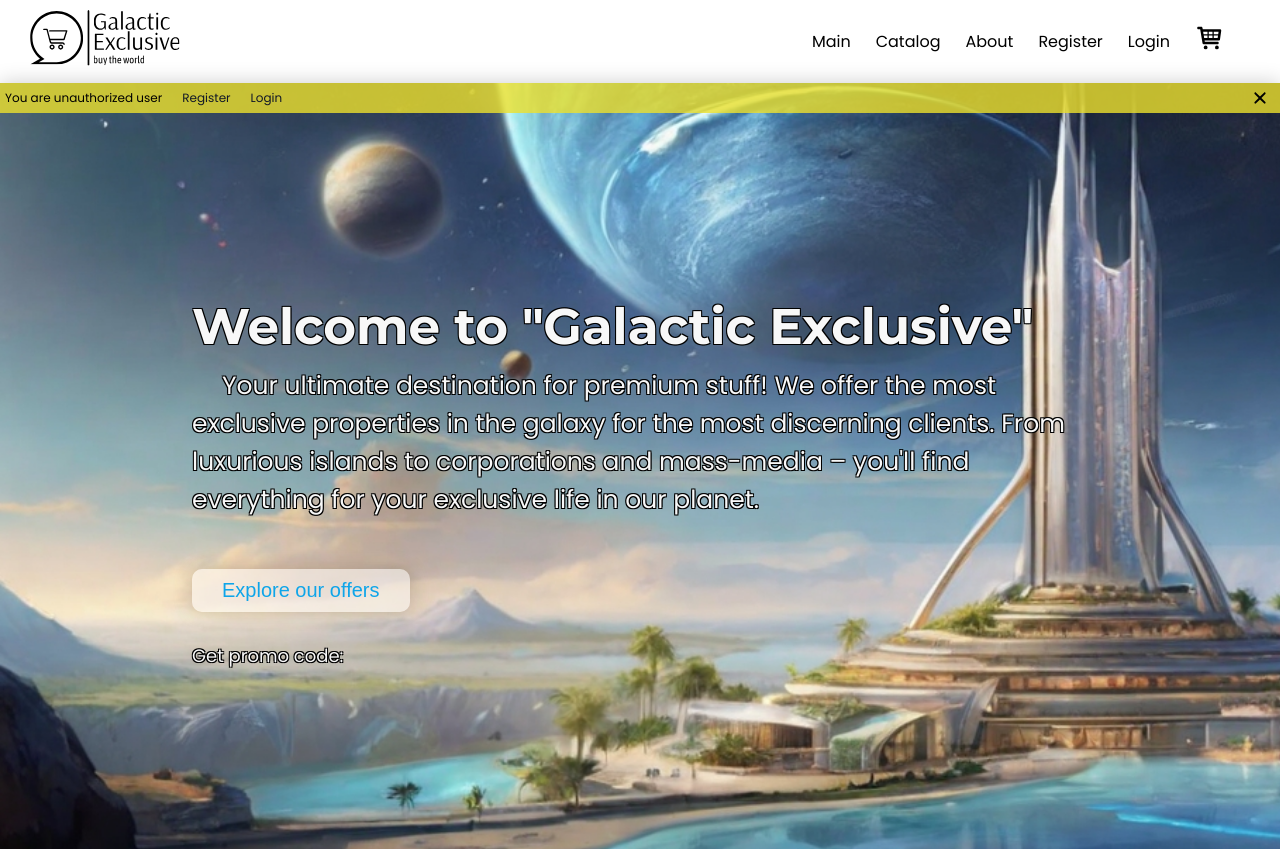
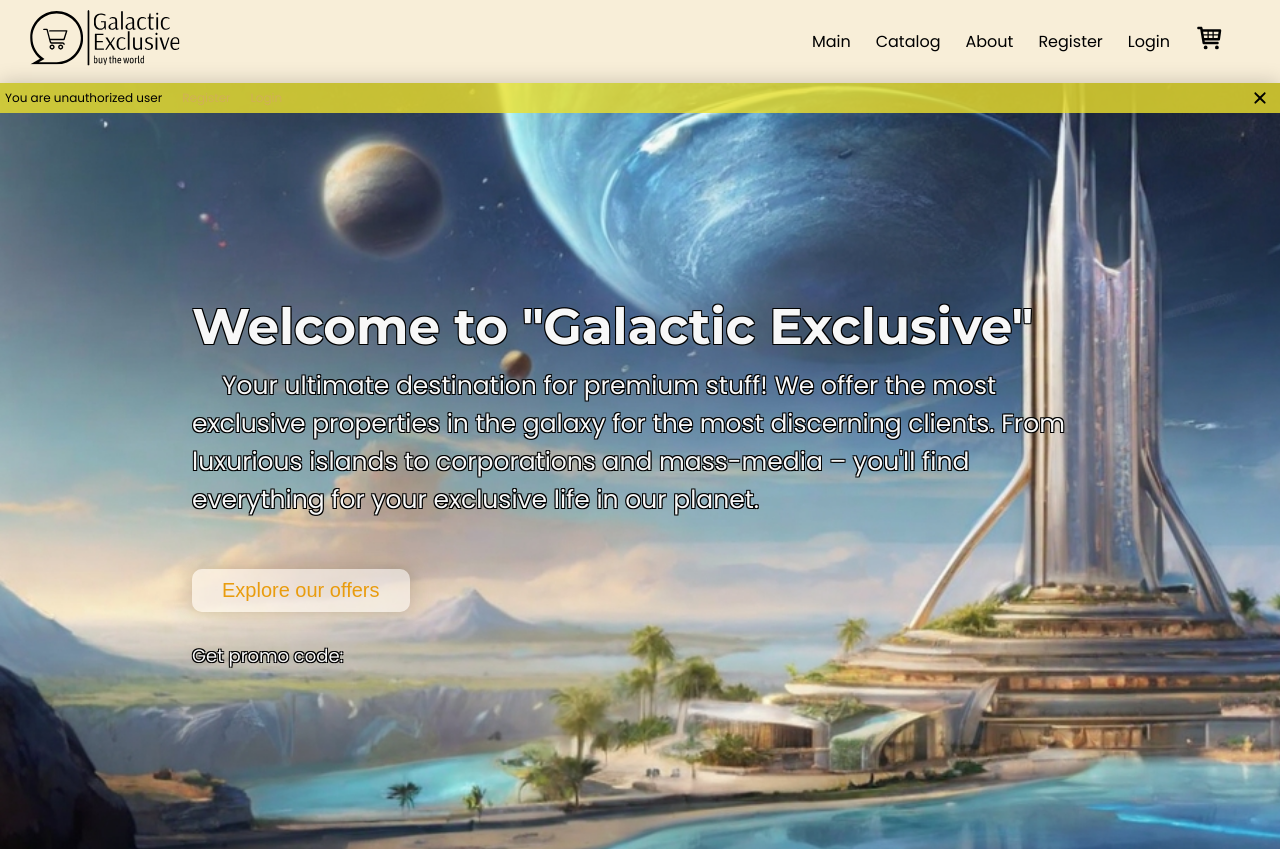
Before and after one commit to peregreenus/DEVS-eCommerce-App, a React app: page / in a window 1280 px wide. Shown: the top 849 px of the page. Built offline with nearby package versions, Linux system fonts and the light colour scheme; no server answers.

Commit message:
refactor: update css-variables

```diff
--- a/src/index.css
+++ b/src/index.css
@@ -1,11 +1,15 @@
 :root {
-  --accent-color: rgb(14, 165, 233);
-  --default-bg-color: rgb(255, 255, 255);
-  --primary-text-color: rgb(17, 24, 39);
-  --body-text-color: rgb(75, 85, 99);
+  --accent-color: rgb(233, 156, 14);
+  --default-bg-color: #f8eed8;
+  --primary-text-color: #d1b057;
+  --body-text-color: rgb(138, 116, 78);
   --light-text-color: rgb(248, 248, 248);
   --gray-bg-color: rgba(248, 248, 248, 0.5);
   --border-color: rgb(229, 231, 235);
+  --link-hover-color: rgb(128, 72, 39);
+  --light-shadow: rgb(245, 236, 222);
+  --dark-shadow: rgba(121, 112, 94, 0.3);
+  --transition: all 0.6s ease;
 }
 
 *,
```
